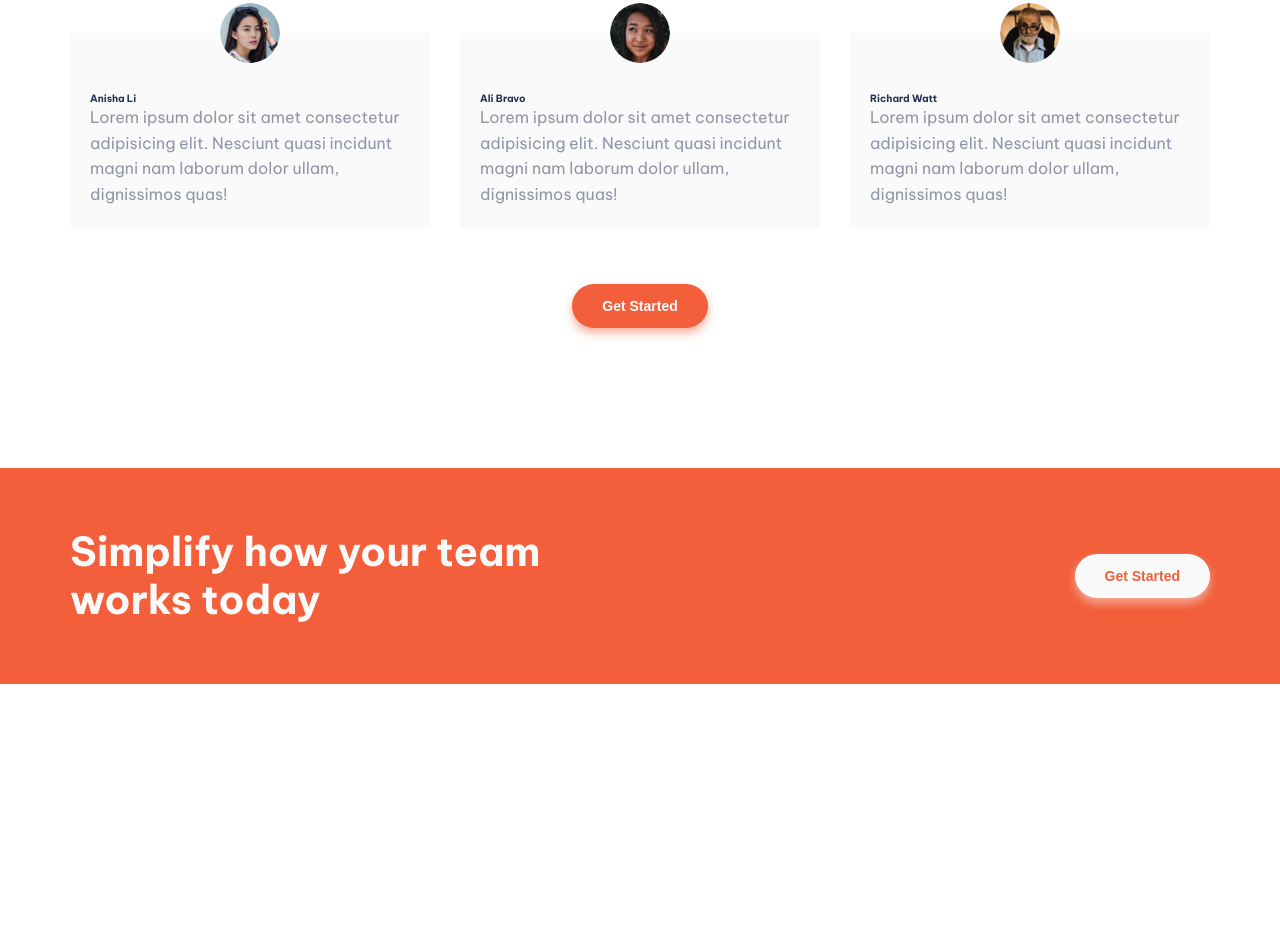
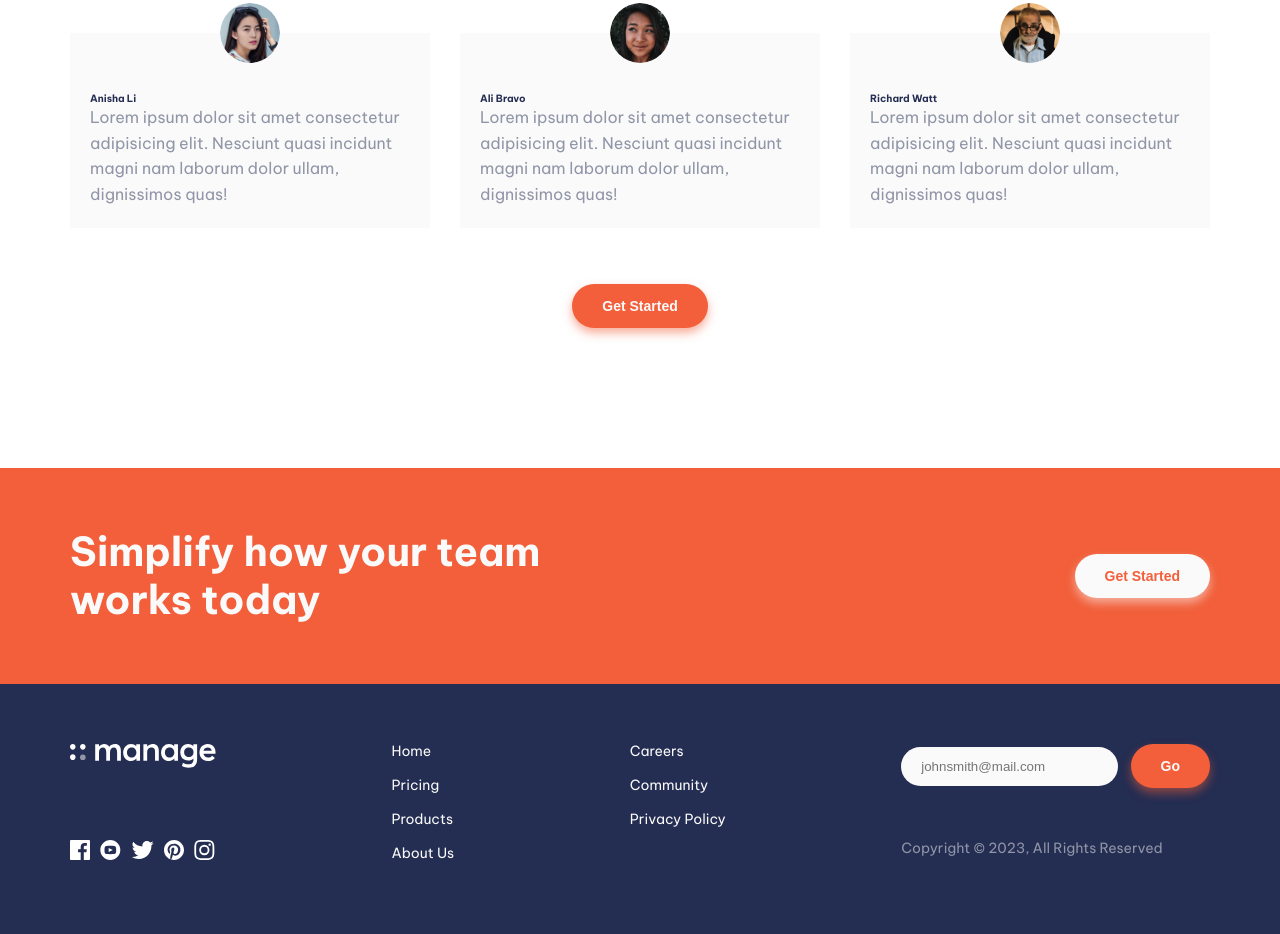
Before and after one commit to MohitAlphonsus/FEM-Manage-Landing-Page, a website: page index.html in a window 1280 px wide. Shown: the part 1617-2551 px from the top of the page. Before the commit the page ends 2301 px from the top, so only its background shows below. Drawn offline with Linux system fonts and the light colour scheme.

Commit message:
footer added

```diff
--- a/index.html
+++ b/index.html
@@ -167,5 +167,57 @@
 			</div>
 		</section>
 		<!-- section-cta end -->
+
+		<!-- footer start -->
+		<footer class="footer">
+			<div class="container">
+				<div class="footer-area">
+					<div class="col">
+						<a href="#" class="footer-logo">
+							<img src="/images/logo.svg" alt="logo" />
+						</a>
+						<div class="social-icons">
+							<a href="#">
+								<img src="/images/icon-facebook.svg" alt="facebook" />
+							</a>
+							<a href="#">
+								<img src="/images/icon-youtube.svg" alt="youtube" />
+							</a>
+							<a href="#">
+								<img src="/images/icon-twitter.svg" alt="twitter" />
+							</a>
+							<a href="#">
+								<img src="/images/icon-pinterest.svg" alt="pinterest" />
+							</a>
+							<a href="#">
+								<img src="/images/icon-instagram.svg" alt="instagram" />
+							</a>
+						</div>
+					</div>
+
+					<ul class="footer-col">
+						<li><a href="#">Home</a></li>
+						<li><a href="#">Pricing</a></li>
+						<li><a href="#">Products</a></li>
+						<li><a href="#">About Us</a></li>
+					</ul>
+
+					<ul class="footer-col">
+						<li><a href="#">Careers</a></li>
+						<li><a href="#">Community</a></li>
+						<li><a href="#">Privacy Policy</a></li>
+					</ul>
+
+					<div class="col">
+						<form action="#">
+							<input type="email" placeholder="johnsmith@mail.com" />
+							<button type="submit" class="btn btn--primary">Go</button>
+						</form>
+						<p>Copyright &copy; 2023, All Rights Reserved</p>
+					</div>
+				</div>
+			</div>
+		</footer>
+		<!-- footer end -->
 	</body>
 </html>
--- a/scss/layout/_footer.scss
+++ b/scss/layout/_footer.scss
@@ -0,0 +1,59 @@
+.footer {
+	padding: 6rem 0;
+	background-color: var(--color-primary-2);
+	height: 25em;
+	color: var(--color-light-gray);
+
+	p {
+		font-size: 1.4rem;
+		color: var(--color-dark-gray);
+	}
+}
+
+.footer-area {
+	display: flex;
+	justify-content: space-between;
+}
+
+.col {
+	display: flex;
+	flex-direction: column;
+	justify-content: space-between;
+}
+
+.footer-col {
+	list-style: none;
+	display: flex;
+	flex-direction: column;
+	gap: 2rem;
+
+	a {
+		color: var(--color-light-gray);
+		font-size: 1.4rem;
+	}
+}
+
+.footer-logo {
+	filter: brightness(10);
+}
+
+.social-icons {
+	display: flex;
+	gap: 1rem;
+}
+
+form {
+	input {
+		border: none;
+		background-color: var(--color-light-gray);
+		color: var(--color-primary-1);
+		border-radius: 10rem;
+		padding: 1.2rem 2rem;
+		margin-right: 1rem;
+
+		&:focus {
+			outline: none;
+			box-shadow: 0 0.5rem 1rem rgba(255, 255, 2555, 0.1);
+		}
+	}
+}
```
Also changed, not shown: css/styles.css, 1 other file.
